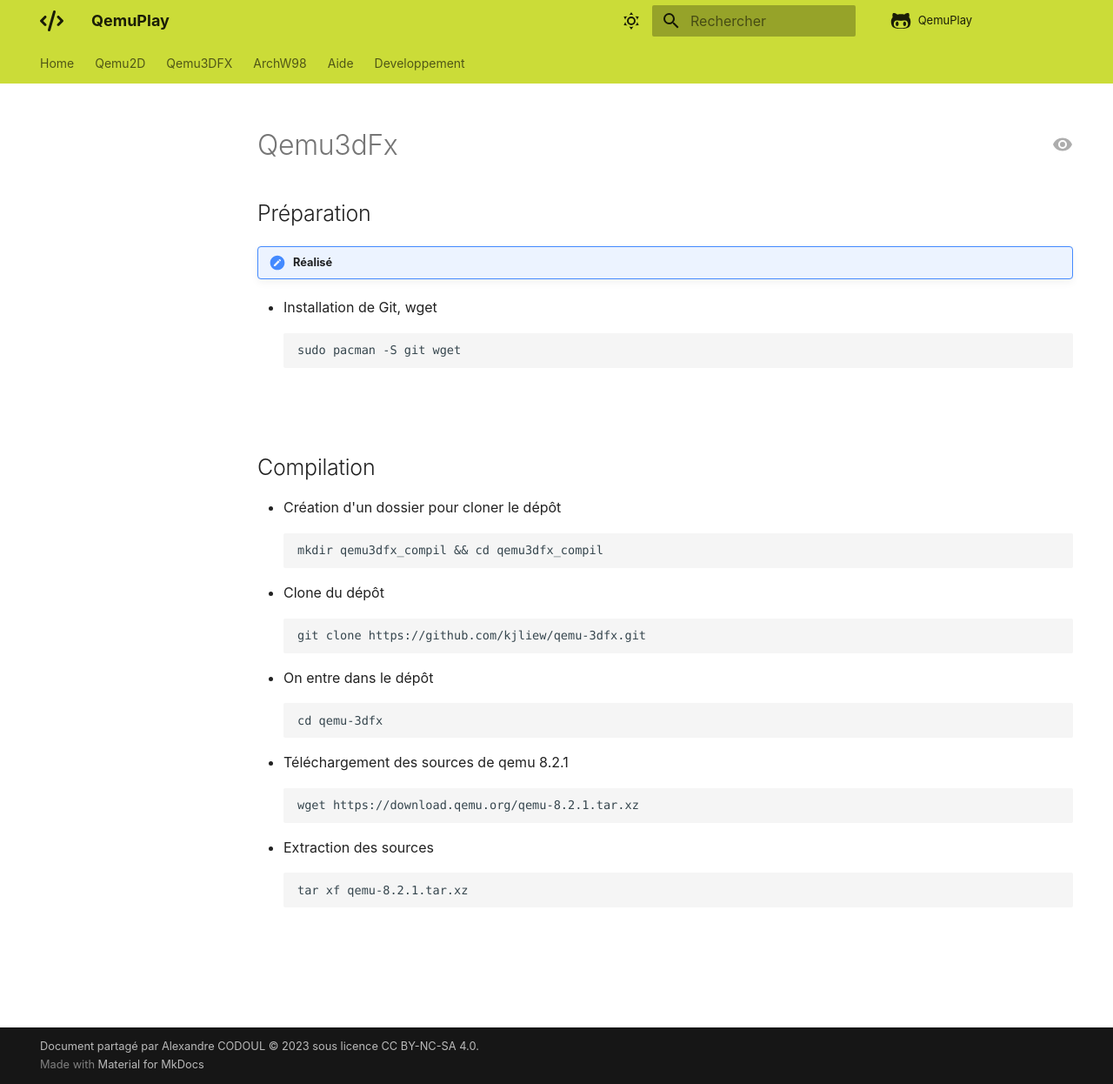
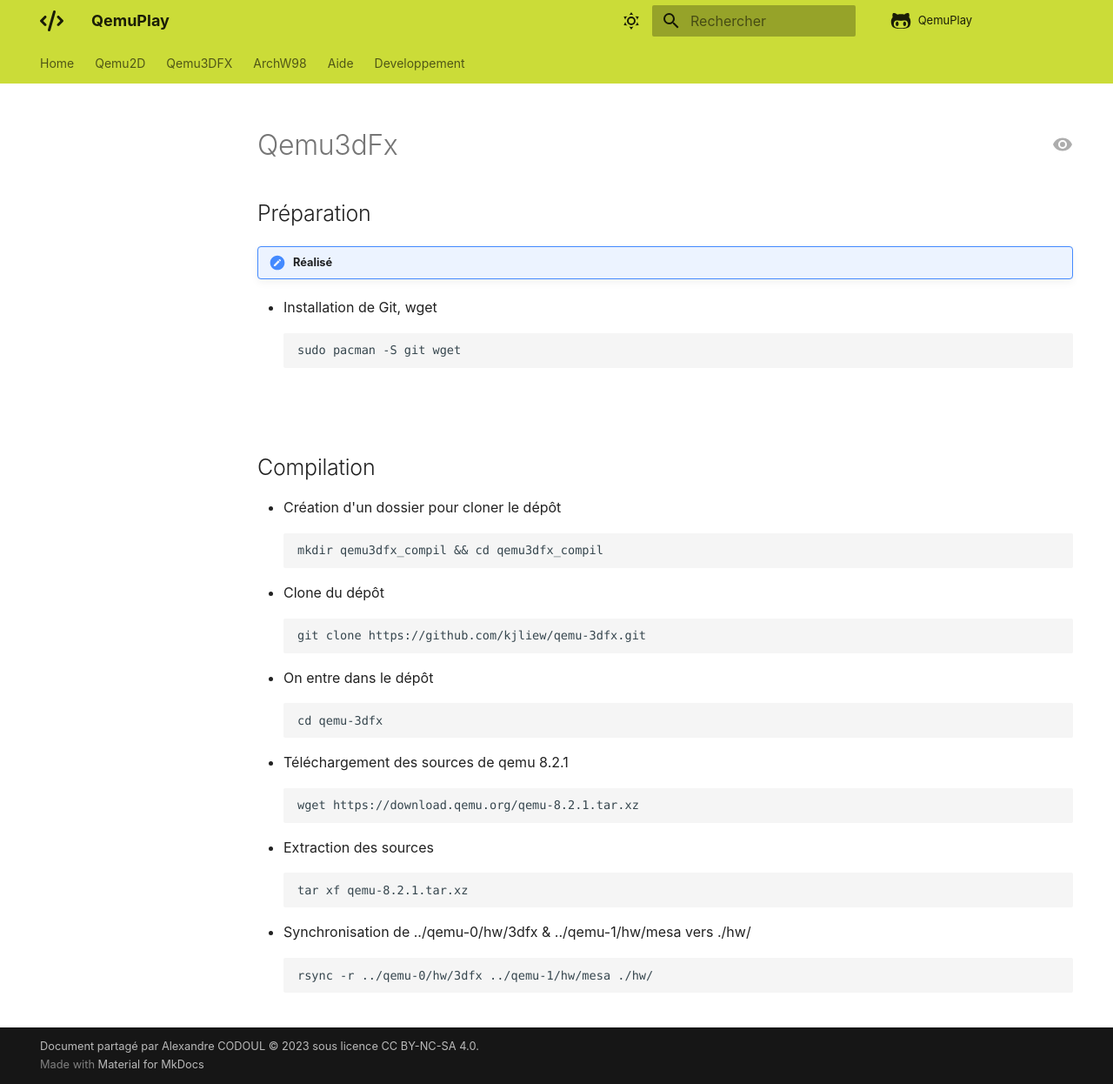
Before and after one commit to daerlnaxe/QemuPlay, an MkDocs documentation site: the page built from docs/90-developpement/Qemu3dFx.md, in a window 1280 px wide and 1246 px high. Shown: the whole window at 87% size. Built offline with MkDocs 1.6.1 and Material for MkDocs 9.7.7, drawn with Linux system fonts in a browser that asks for light colours; comment, search, counter and statistics services are not loaded.

Commit message:
Update Qemu3dFx.md

````diff
--- a/docs/90-developpement/Qemu3dFx.md
+++ b/docs/90-developpement/Qemu3dFx.md
@@ -29,3 +29,7 @@ wget https://download.qemu.org/qemu-8.2.1.tar.xz
 ```
 tar xf qemu-8.2.1.tar.xz
 ```
+- Synchronisation de ../qemu-0/hw/3dfx & ../qemu-1/hw/mesa vers ./hw/
+```
+rsync -r ../qemu-0/hw/3dfx ../qemu-1/hw/mesa ./hw/
+```
````
